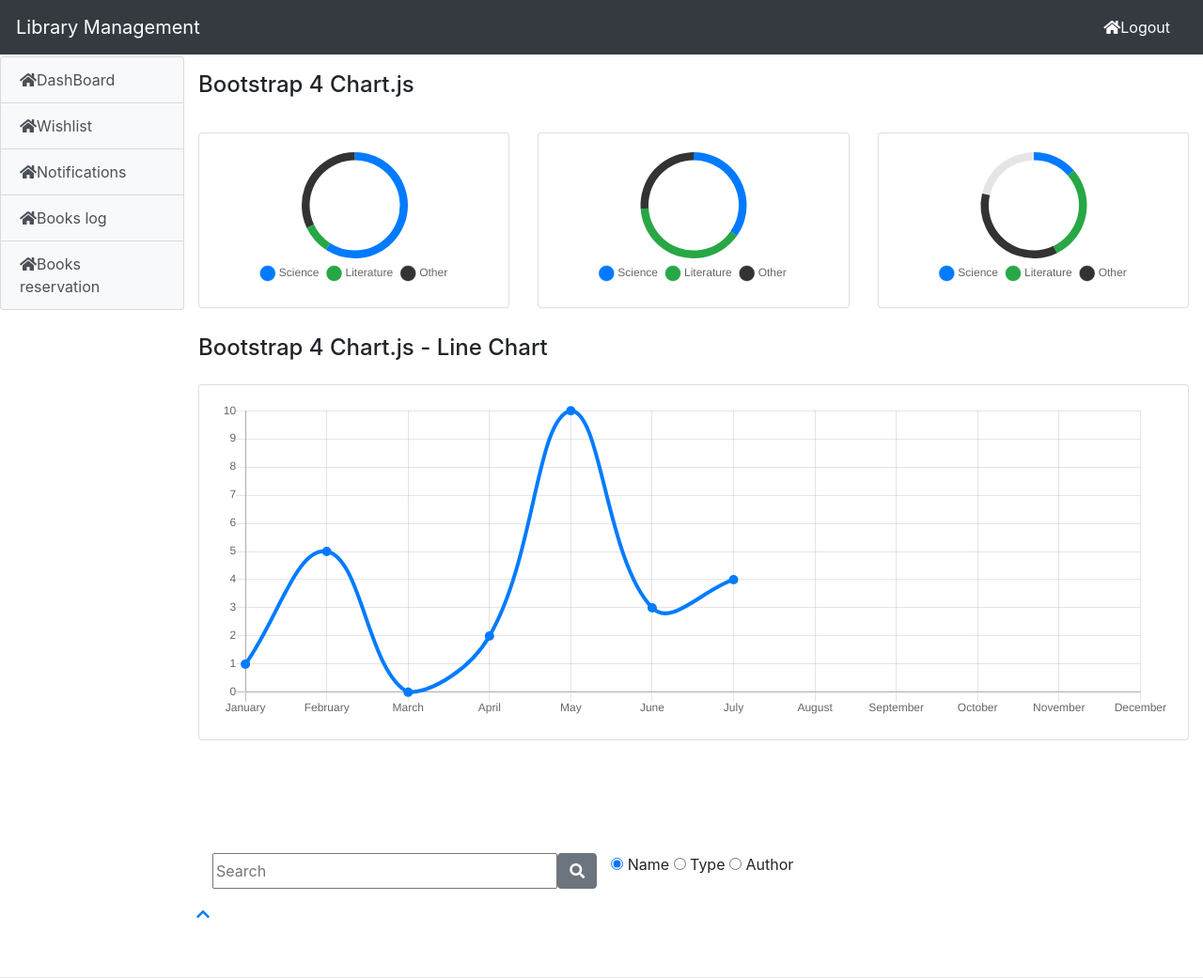
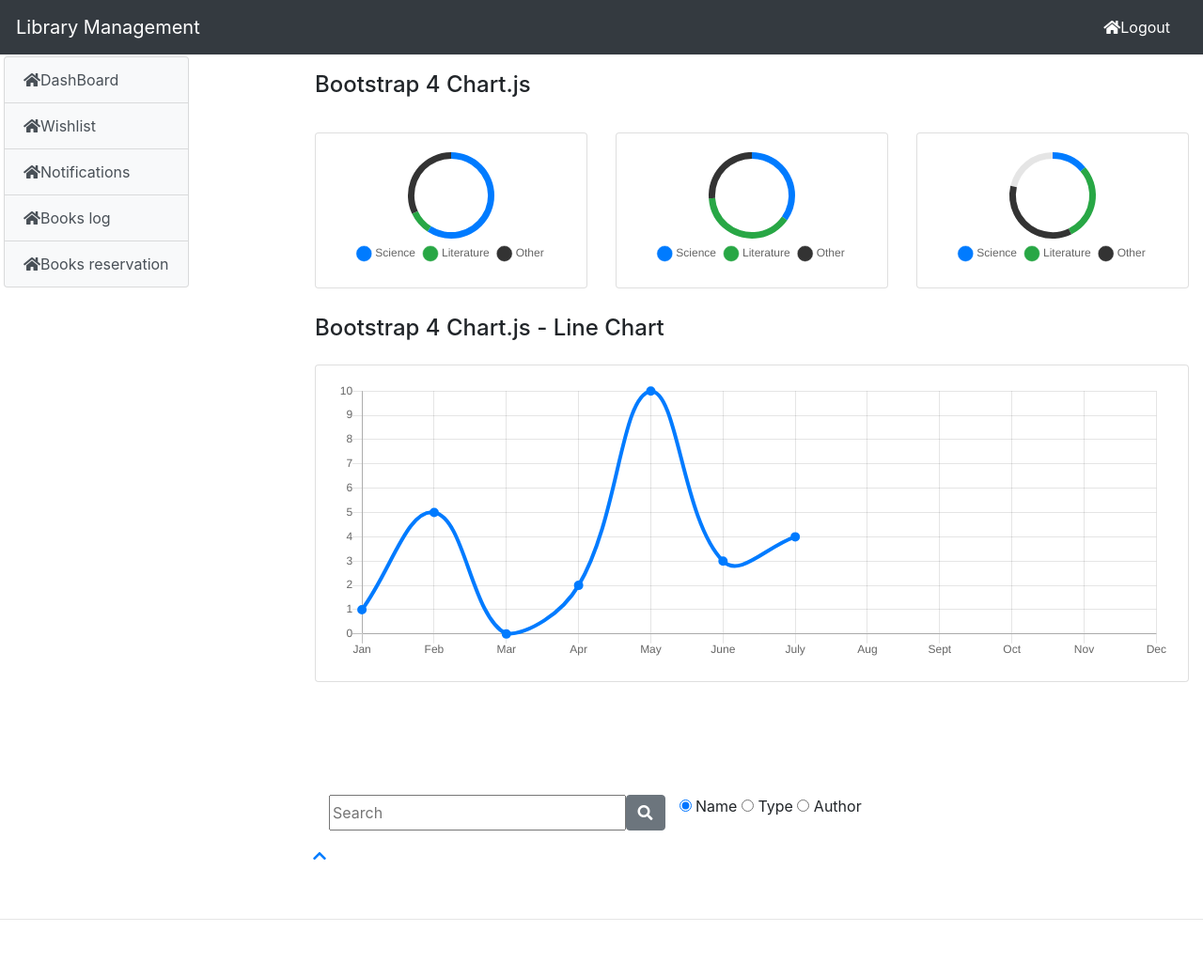
Before and after one commit to marcupalii/library-management., a Flask app: page /account in a window 1280 px wide. Shown: the whole page at 94% size. After the commit the page ends 979 px from the top, so only its background shows below. Run offline with Flask 2, Linux system fonts and the light colour scheme; the visitor is signed in with stand-in values (Sample User, id 1); data comes from the database, SQL or seed files in the repository; data that the repository does not hold is empty; some libraries are stand-ins or nearby versions.

Commit message:
possible fix for layout overflow

```diff
--- a/app/routes.py
+++ b/app/routes.py
@@ -276,70 +276,6 @@ def autocomplete(option):
             return Response(json.dumps([el[0] for el in books_author]), mimetype='application/json')
 
 
-# @app.route("/process_search_form/", methods=['POST'])
-# @login_required
-# def process_search_form():
-#     if current_user.email:
-#
-#         form = SearchForm()
-#         if form.validate_on_submit():
-#             response = {}
-#             print(form.autocomp.data, form.option.data, form.page_number.data)
-#             # return jsonify(data="merge")
-#
-#             if form.option.data == "1":
-#                 books = Book.query.filter_by(name=form.autocomp.data).all()
-#
-#                 for book in books:
-#                     author = Author.query.filter_by(id=book.author_id).first()
-#                     response.update({
-#                         str(book.id): {
-#                             'author_name': author.name,
-#                             'book_name': book.name,
-#                             'book_type': book.type,
-#                             'count_book': book.count_free_books
-#                         }
-#                     })
-#
-#             elif form.option.data == "2":
-#                 books = Book.query.filter_by(type=form.autocomp.data).all()
-#
-#                 for book in books:
-#                     author = Author.query.filter_by(id=book.author_id).first()
-#                     response.update({
-#                         str(book.id): {
-#                             'author_name': author.name,
-#                             'book_name': book.name,
-#                             'book_type': book.type,
-#                             'count_book': book.count_free_books
-#                         }
-#                     })
-#
-#             elif form.option.data == "3":
-#                 authors = Author.query.filter_by(name=form.autocomp.data).all()
-#
-#                 for author in authors:
-#                     books = author.books
-#
-#                     for book in books:
-#
-#                         response.update({
-#                             str(book.id): {
-#                                 'author_name': author.name,
-#                                 'book_name': book.name,
-#                                 'book_type': book.type,
-#                                 'count_book': book.count_free_books
-#                             }
-#                         })
-#
-#             return jsonify(data={key: response[key] for key in response.keys()})
-#
-#         return jsonify(data=form.errors)
-#
-
-
-
-
 @app.route("/process_search_form/", methods=['POST'])
 @login_required
 def process_search_form():
@@ -396,23 +332,24 @@ def process_search_form():
 
             elif form.option.data == "3":
                 author = Author.query.filter_by(name=form.autocomp.data).first()
-                books = Book.query.filter_by(author_id=author.id).order_by(Book.name).paginate(
-                    per_page=3,
-                    page=form.page_number.data,
-                    error_out=True
-                )
+                if author:
+                    books = Book.query.filter_by(author_id=author.id).order_by(Book.name).paginate(
+                        per_page=3,
+                        page=form.page_number.data,
+                        error_out=True
+                    )
 
-                for book in books.items:
-                    response.update({
-                        str(book.id): {
-                            'author_name': author.name,
-                            'book_name': book.name,
-                            'book_type': book.type,
-                            'count_book': book.count_free_books
-                        }
-                    })
-                for i in books.iter_pages(left_edge=2, right_edge=2, left_current=2, right_current=2):
-                    num_list.append(i)
+                    for book in books.items:
+                        response.update({
+                            str(book.id): {
+                                'author_name': author.name,
+                                'book_name': book.name,
+                                'book_type': book.type,
+                                'count_book': book.count_free_books
+                            }
+                        })
+                    for i in books.iter_pages(left_edge=2, right_edge=2, left_current=2, right_current=2):
+                        num_list.append(i)
 
             return jsonify(
                 data={key: response[key] for key in response.keys()},
@@ -420,23 +357,3 @@ def process_search_form():
             )
 
         return jsonify(data=form.errors)
-
-
-
-
-
-
-
-# @app.route("/process_add_to_wishlist_form/", methods=['POST'])
-# @login_required
-# def process_add_to_wishlist_form():
-#     if current_user.email:
-#
-#         form = SearchForm()
-#         if form.validate_on_submit():
-#             response = {}
-#             print(form.id_book.data, form.period.data)
-#
-#             return jsonify(data={key: response[key] for key in response.keys()})
-#
-#         return jsonify(data=form.errors)
--- a/app/static/css/account.css
+++ b/app/static/css/account.css
@@ -28,22 +28,6 @@
 #collapse-table {
     display: none;
 }
-
-@media (min-width: 768px) {
-    .d-md-block {
-        display: table-cell !important;;
-    }
-
-}
-
-@media (min-width: 992px) {
-
-    .d-lg-block {
-        display: table-cell !important;;
-    }
-
-}
-
 
 #name_autocomplete {
     width: 100%;
@@ -82,3 +66,18 @@
         flex-direction: column;
     }
 }
+
+@media (min-width: 768px) {
+    .d-md-block {
+        display: table-cell !important;;
+    }
+
+}
+
+@media (min-width: 992px) {
+
+    .d-lg-block {
+        display: table-cell !important;;
+    }
+
+}
--- a/app/static/css/layout_top_navbar.css
+++ b/app/static/css/layout_top_navbar.css
@@ -1,8 +1,9 @@
 
 html, body {
-    height: 100%;
+    min-height: 100%;
     padding-top: 30px;
-    width: 100%;
+    min-width: 100% !important;
+    max-width: 100% !important;
 }
 
 .navbar {
@@ -14,10 +15,20 @@ html, body {
     margin-right: 10px;
 }
 
+.content {
+    margin-left: 0;
+    flex-basis: 0;
+    -ms-flex-positive: 1;
+    flex-grow: 1;
+    max-width: 100%;
+}
 
-/*@media screen and (min-width: 767px) {*/
-    /*.content {*/
-        /*flex: 0 0 65%;*/
-        /*max-width: 65%;*/
-    /*}*/
-/*}*/
+@media screen and (min-width: 1024px) {
+    .content {
+        margin-left: 25%;
+        flex-basis: 0;
+        -ms-flex-positive: 1;
+        flex-grow: 1;
+        max-width: 75%;
+    }
+}
--- a/app/static/js/account.js
+++ b/app/static/js/account.js
@@ -76,7 +76,7 @@ $(function () {
     /* large line chart */
     var chLine = document.getElementById("chLine");
     var chartData = {
-        labels: ["January", "February", "March", "April", "May", "June", "July","August","September","October","November","December"],
+        labels: ["Jan", "Feb","Mar", "Apr", "May", "June", "July","Aug","Sept","Oct","Nov","Dec"],
         datasets: [{
             data: [1, 5, 0, 2, 10, 3, 4],
             backgroundColor: 'transparent',
--- a/app/templates/layout.html
+++ b/app/templates/layout.html
@@ -23,8 +23,6 @@
             <link rel="stylesheet" href="https://stackpath.bootstrapcdn.com/bootstrap/4.3.1/css/bootstrap.min.css"
                   integrity="sha384-ggOyR0iXCbMQv3Xipma34MD+dH/1fQ784/j6cY/iJTQUOhcWr7x9JvoRxT2MZw1T"
                   crossorigin="anonymous">
-            {#            <link rel="stylesheet"#}
-            {#                  href="https://stackpath.bootstrapcdn.com/font-awesome/4.7.0/css/font-awesome.min.css">#}
             <link rel="stylesheet" href="https://use.fontawesome.com/releases/v5.8.1/css/all.css"
                   integrity="sha384-50oBUHEmvpQ+1lW4y57PTFmhCaXp0ML5d60M1M7uH2+nqUivzIebhndOJK28anvf"
                   crossorigin="anonymous">
@@ -35,7 +33,7 @@
 <body>
 {% block navbar %}
     <nav class="navbar fixed-top navbar-expand-md navbar-dark bg-dark">
-        <button type="button" class="pull-left btn btn-default d-md-none" data-toggle="offcanvas" data-target="#sidebar"
+        <button type="button" class="pull-left btn btn-default d-lg-none" data-toggle="offcanvas" data-target="#sidebar"
                 aria-expanded="false" aria-controls="sidebar">
             <i class="fa fa-chevron-down"></i>
         </button>
@@ -142,32 +140,36 @@
 {% endblock %}
 
 
-<div class="mb-5">
-
-    <div class="d-flex flex-row">
+<div class="container-fluid mb-5">
+    <div class="row">
         {% if current_user.is_authenticated %}
             {% block sidebar %}
-                <div class="order-1 row-offcanvas-left">
+                <div class="px-1 position-fixed row-offcanvas-left">
                     <div id="sidebar-fixed">
                         <div class="sidebar-offcanvas" id="sidebar">
                             <div class="list-group">
-                                <a class="nav-link list-group-item list-group-item-action bg-light" href="{{ url_for('account') }}">
+                                <a class="nav-link list-group-item list-group-item-action bg-light"
+                                   href="{{ url_for('account') }}">
                                     <i class="fa fa-home"></i>DashBoard<span class="sr-only"></span>
                                 </a>
 
-                                <a class="nav-link list-group-item list-group-item-action bg-light" href="{{ url_for('wishlist') }}">
+                                <a class="nav-link list-group-item list-group-item-action bg-light"
+                                   href="{{ url_for('wishlist') }}">
                                     <i class="fa fa-home"></i>Wishlist<span class="sr-only"></span>
                                 </a>
 
-                                <a class="nav-link list-group-item list-group-item-action bg-light" href="{{ url_for('notifications') }}">
+                                <a class="nav-link list-group-item list-group-item-action bg-light"
+                                   href="{{ url_for('notifications') }}">
                                     <i class="fa fa-home"></i>Notifications<span class="sr-only"></span>
                                 </a>
 
-                                <a class="nav-link list-group-item list-group-item-action bg-light" href="{{ url_for('books_log') }}">
+                                <a class="nav-link list-group-item list-group-item-action bg-light"
+                                   href="{{ url_for('books_log') }}">
                                     <i class="fa fa-home"></i>Books log<span class="sr-only"></span>
                                 </a>
 
-                                <a class="nav-link list-group-item list-group-item-action bg-light" href="{{ url_for('books_reservation') }}">
+                                <a class="nav-link list-group-item list-group-item-action bg-light"
+                                   href="{{ url_for('books_reservation') }}">
                                     <i class="fa fa-home"></i>Books reservation<span class="sr-only"></span>
                                 </a>
 
@@ -178,12 +180,12 @@
                 </div>
             {% endblock %}
         {% endif %}
-
-        <div class="order-2 flex-grow-1 content">
+        <div class="content">
             {% block content %}
             {% endblock %}
         </div>
     </div>
+
 </div>
 
 <div id="footer">
```
Also changed, not shown: app/static/css/layout_sidebar.css (+10 -15 lines).
